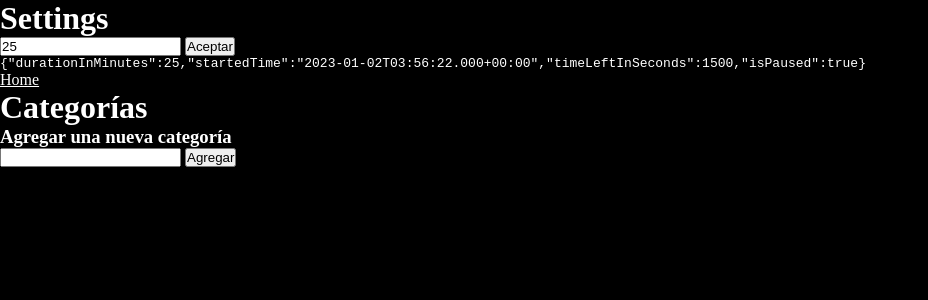
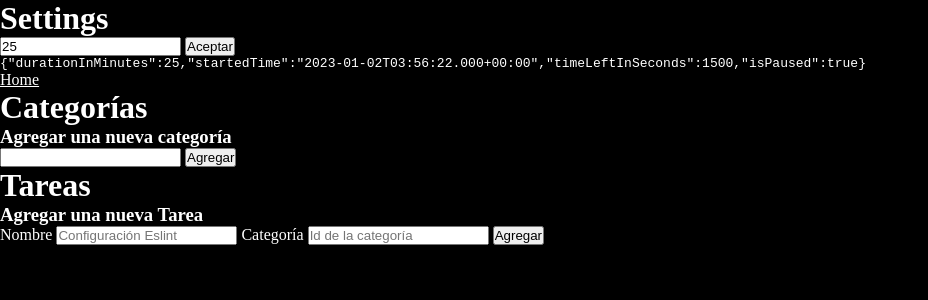
Before and after one commit to MrBryanBell/pomodoro-tracker, a SvelteKit app: page /settings in a window 1280 px wide. Shown: the top 300 px of the page, without its empty margins (0-928 px from the left). Built offline with nearby package versions, Linux system fonts and the light colour scheme.

Commit message:
feat: :sparkles: User can create frecuent-tasks.

```diff
--- /dev/null
+++ b/src/lib/components/Tasks/Tasks.svelte
@@ -0,0 +1,38 @@
+<script lang="ts">
+	import { tasks } from '$store/tasks';
+	import { Task } from '$models/classes/task';
+
+	let newTaskName = '';
+	let categoryId = '';
+	function addTask() {
+		const newCategory = new Task({ name: newTaskName, categoryId });
+		$tasks = [...$tasks, newCategory];
+	}
+
+	function deleteTask(id: string) {
+		$tasks = $tasks.filter((task) => task.id !== id);
+	}
+</script>
+
+<h1>Tareas</h1>
+{#each $tasks as { id, name, category }}
+	<div class="task-wrapper">
+		<b>id: {id}, tarea: {name}</b>
+		<p>categoría: {category.name}</p>
+		<button on:click={() => deleteTask(id)}>Delete</button>
+	</div>
+{/each}
+
+<h3>Agregar una nueva Tarea</h3>
+<label for="">Nombre</label>
+<input type="text" bind:value={newTaskName} placeholder="Configuración Eslint" />
+<label for="">Categoría</label>
+<input type="text" bind:value={categoryId} placeholder="Id de la categoría" />
+<button on:click={addTask}>Agregar</button>
+
+<style>
+	div.task-wrapper {
+		display: flex;
+		gap: 4px;
+	}
+</style>
--- /dev/null
+++ b/src/lib/models/classes/task.ts
@@ -0,0 +1,32 @@
+import { DateTime } from 'luxon';
+import { get } from 'svelte/store';
+
+import { categories } from '$store/categories';
+
+import type { Category } from './category';
+
+interface ITask {
+	id: number;
+	name: string;
+	createdAt: string;
+	updatedAt: string;
+	categoryId: string;
+}
+
+export type TaskObject = Pick<ITask, 'name' | 'categoryId'>;
+
+export class Task {
+	public readonly id: string;
+	public name: string;
+	public readonly createdAt: string;
+	public updatedAt: string;
+	public category: Category;
+
+	constructor({ name, categoryId }: TaskObject) {
+		this.id = crypto.randomUUID();
+		this.name = name;
+		this.createdAt = DateTime.now().toISO();
+		this.updatedAt = DateTime.now().toISO();
+		this.category = get(categories).find((category) => category.id === categoryId);
+	}
+}
--- /dev/null
+++ b/src/lib/store/tasks.ts
@@ -0,0 +1,5 @@
+import { writable } from 'svelte/store';
+
+import type { Task } from '$lib/models/classes/task';
+
+export const tasks = writable<Task[]>([]);
--- a/src/routes/settings/+page.svelte
+++ b/src/routes/settings/+page.svelte
@@ -1,6 +1,7 @@
 <script lang="ts">
 	import { timer } from '$store/timer';
 	import Categories from '$components/Categories/Categories.svelte';
+	import Tasks from '$components/Tasks/Tasks.svelte';
 
 	let customTimeInMinutes = 25;
 </script>
@@ -13,3 +14,4 @@
 
 <a href="/">Home</a>
 <Categories />
+<Tasks />
```
